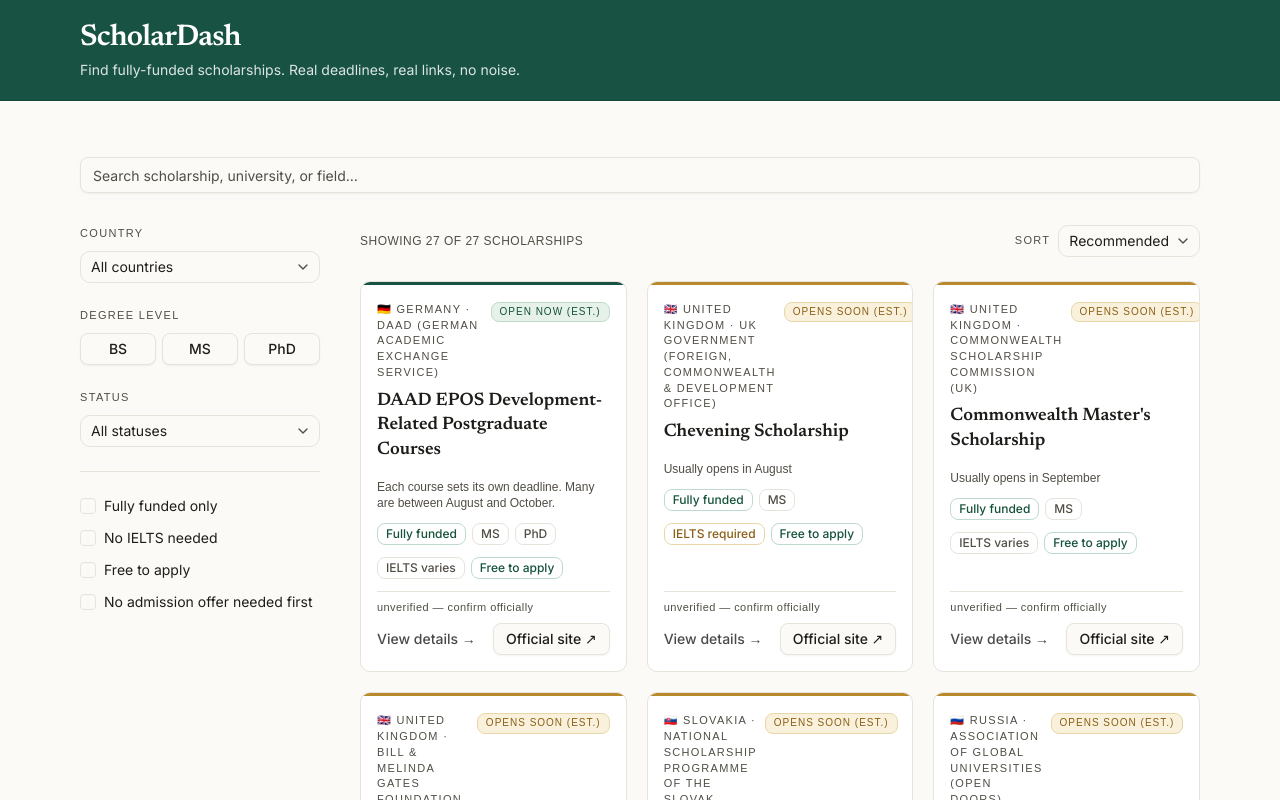
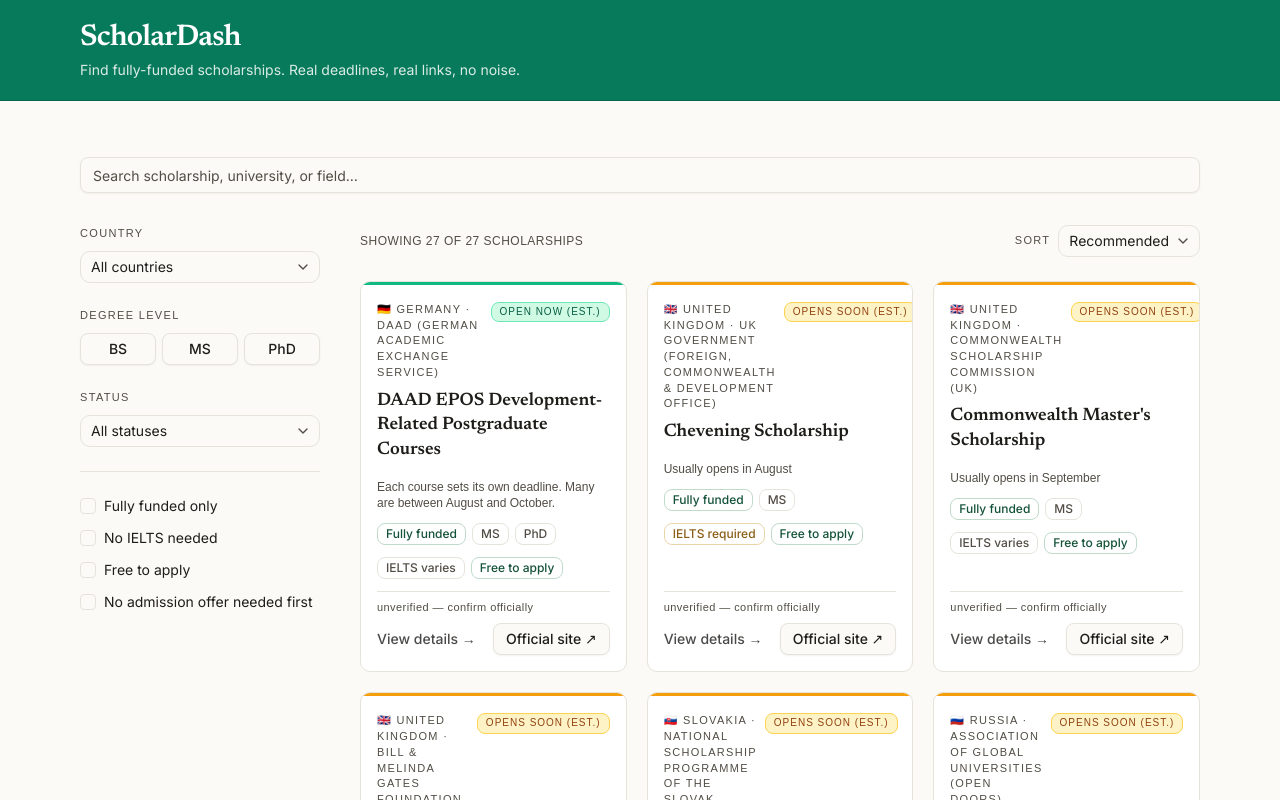
Before and after one commit to abdulrehmanco/run_from_pakistan, a Next.js app: page / in a window 1280 px wide. Shown: the top 800 px of the page. Built offline with nearby package versions, Linux system fonts and the light colour scheme; a web font is replaced by a local one.

Commit message:
Style: emerald navbar + more vibrant status colors

```diff
--- a/app/globals.css
+++ b/app/globals.css
@@ -62,7 +62,7 @@
   --card-foreground: #1f1d1a;
   --popover: #ffffff;
   --popover-foreground: #1f1d1a;
-  --primary: #175243; /* deep green */
+  --primary: #067a5b; /* emerald */
   --primary-foreground: #ffffff;
   --secondary: #f0eee8; /* stone */
   --secondary-foreground: #1f1d1a;
@@ -73,7 +73,7 @@
   --destructive: #a63b1f; /* urgent rust */
   --border: #e6e3db; /* hairline */
   --input: #e6e3db;
-  --ring: #175243;
+  --ring: #067a5b;
 
   --gold: #b8892d; /* accent — used sparingly */
   --urgent: #a63b1f; /* countdown <= 14 days */
--- a/components/status-view.tsx
+++ b/components/status-view.tsx
@@ -7,17 +7,17 @@
  * color literals (see CLAUDE.md "Design language").
  */
 export const STATUS_STYLES: Record<Status["state"], string> = {
-  open: "border-[#BFDACB] bg-[#E6F1EA] text-[#145239]",
-  opening_soon: "border-[#E9D6A8] bg-[#FAF1DC] text-[#8A5E14]",
-  closed: "border-[#E0DCD1] bg-[#F0EEE8] text-[#6C675E]",
-  unknown: "border-[#E0DCD1] bg-[#F0EEE8] text-[#6C675E]",
+  open: "border-[#6EE7B7] bg-[#D1FAE5] text-[#065F46]",
+  opening_soon: "border-[#FCD34D] bg-[#FEF3C7] text-[#92400E]",
+  closed: "border-[#F3B4A8] bg-[#FBE7E3] text-[#B23A26]",
+  unknown: "border-[#E0DCD1] bg-[#F0EEE8] text-[#57534B]",
 };
 
-/** 3px top accent strip color per status. */
+/** 3px top accent strip color per status — the vibrant status signal. */
 export const STATUS_STRIP: Record<Status["state"], string> = {
-  open: "bg-[#175243]",
-  opening_soon: "bg-[#B8892D]",
-  closed: "bg-[#DAD5C8]",
+  open: "bg-[#10B981]",
+  opening_soon: "bg-[#F59E0B]",
+  closed: "bg-[#E05B45]",
   unknown: "bg-[#DAD5C8]",
 };
 
```
Also changed, not shown: 1 other file (tests, documents, lock files or other folders).
